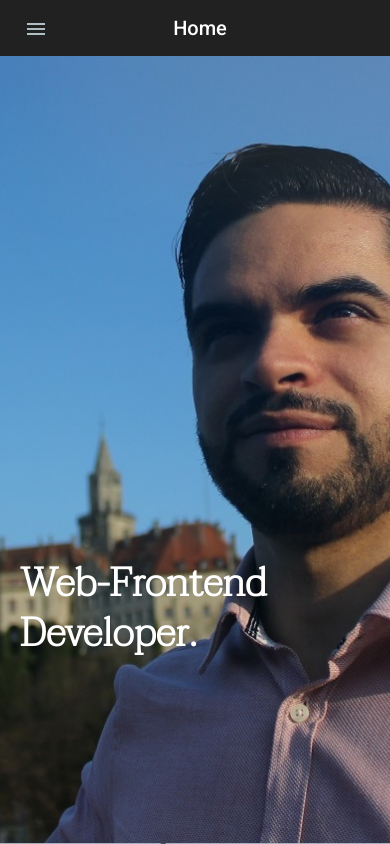
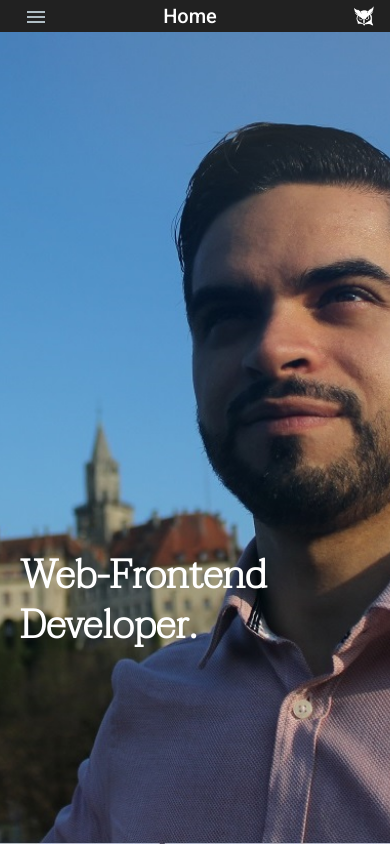
Before and after one commit to atilaoliveirajr/MyWebPage, an Angular app: page / in a window 390 px wide. Built offline with nearby package versions, Linux system fonts and the light colour scheme.

Commit message:
added logo and nav height responsivity

```diff
--- a/src/app/components/template/main-nav/main-nav.component.html
+++ b/src/app/components/template/main-nav/main-nav.component.html
@@ -9,10 +9,13 @@
         <div class="section-name-container">
             <h1 class="section-name">Home</h1>
         </div>
+        <div class="logo-container">
+            <img src="../../../../assets/images/logoOwn.png" class="logo">
+        </div>
     </mat-toolbar>
 
-    <mat-sidenav-container class="sidenav-container" [style.marginTop.px]="mobileQuery.matches ? 56 : 0">
-        <mat-sidenav #snav [mode]="mobileQuery.matches ? 'over' : 'push'" [fixedInViewport]="mobileQuery.matches" fixedTopGap="56">
+    <mat-sidenav-container class="sidenav-container" [style.marginTop.px]="mobileQuery.matches ? 32 : 0">
+        <mat-sidenav #snav [mode]="mobileQuery.matches ? 'over' : 'push'" [fixedInViewport]="mobileQuery.matches" fixedTopGap="32">
             <mat-nav-list class="navList">
 
                 <a mat-list-item routerLink="./">
--- a/src/app/components/template/main-nav/main-nav.component.scss
+++ b/src/app/components/template/main-nav/main-nav.component.scss
@@ -1,4 +1,7 @@
 .container {
+    .toolbar {
+        height: 56px;
+    }
     display: flex;
     flex-direction: column;
     position: absolute;
@@ -10,6 +13,15 @@
         width: 100%;
         text-align: center;
         margin-right: 30px;
+    }
+    .logo-container {
+        display: flex;
+        justify-content: center;
+        align-content: center;
+        .logo {
+            width: 30px;
+            filter: invert(1);
+        }
     }
 }
 
@@ -42,3 +54,16 @@
         margin: 0 20px 0 0;
     }
 }
+
+@media (max-width: 600px) {
+    .container {
+        .toolbar {
+            height: 32px;
+        }
+        .logo-container {
+            .logo {
+                width: 20px;
+            }
+        }
+    }
+}
```
Also changed, not shown: src/assets/images/logoOwn.png (added), 1 other file (tests, documents, lock files or other folders).
